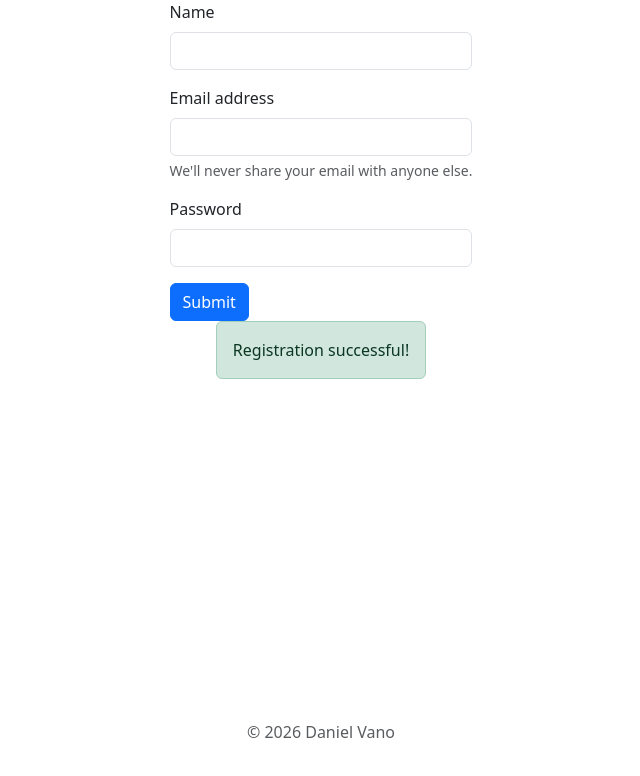
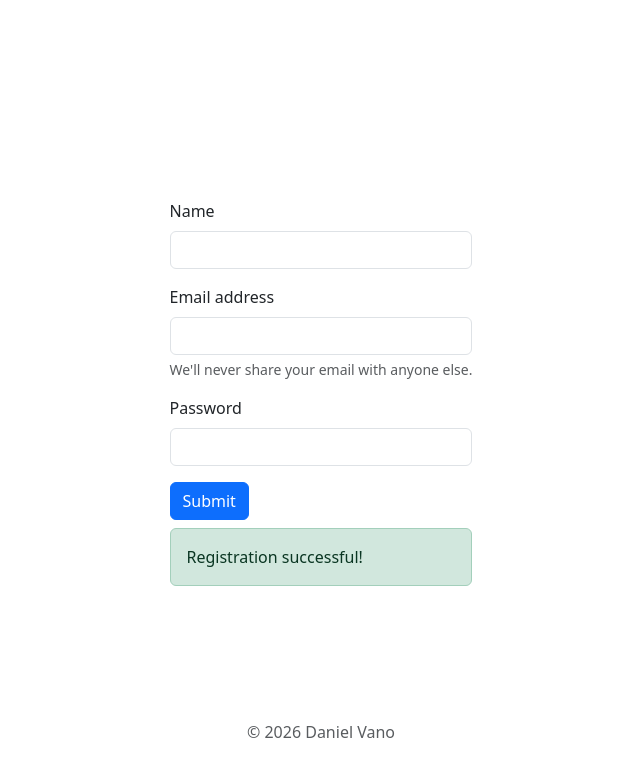
Before and after one commit to Kel-Fran/ugh-web0, a website built with Vite: page index.html in a window 1280 px wide. Both pictures are taken after typing "Sample", "name@example.com", "Sample123" into the empty fields and a click on the button "Submit". Shown: the whole page, without its empty margins (319-959 px from the left). Built offline with nearby package versions, Linux system fonts and the light colour scheme.

Commit message:
style page

```diff
--- a/index.html
+++ b/index.html
@@ -10,6 +10,7 @@
 
 <body>
   <script type="module" src="/src/main.ts"></script>
+  <div class="my-auto">
     <form>
       <div class="mb-3">
         <div class="mb-3">
@@ -26,8 +27,9 @@
       </div>
       <button type="submit" class="btn btn-primary">Submit</button>
     </form>
-  <div id="alert-success1" class="alert alert-success hidden" role="alert">
+    <div id="alert-success1" class="alert alert-success hidden mt-2" role="alert">
       Registration successful!
+    </div>
   </div>
     <footer class="footer fixed-bottom py-3 my-4">
       <p class="text-center text-body-secondary">© 2026 Daniel Vano</p>
```
Lines whose indentation alone changed are shown as unchanged.
